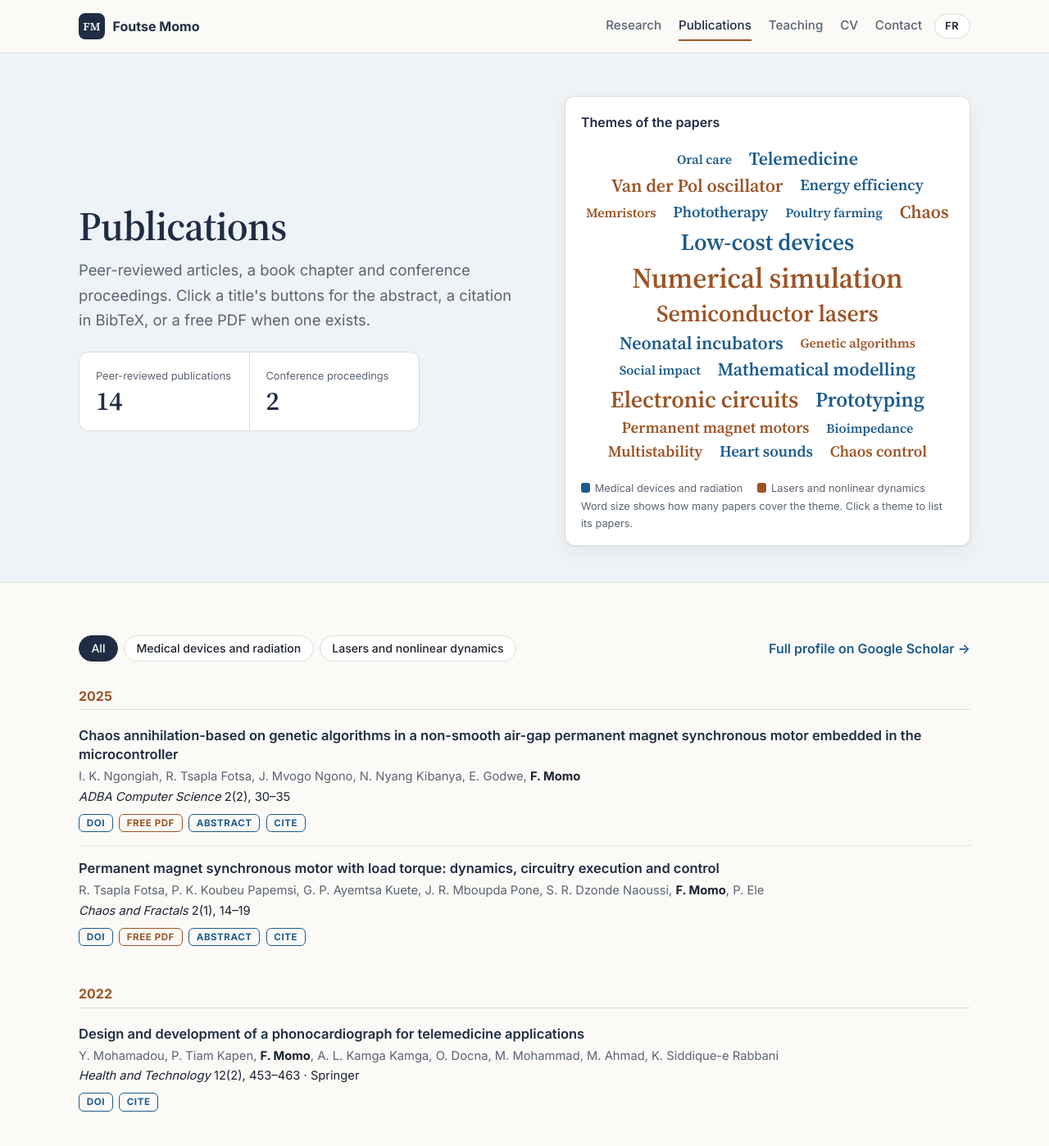
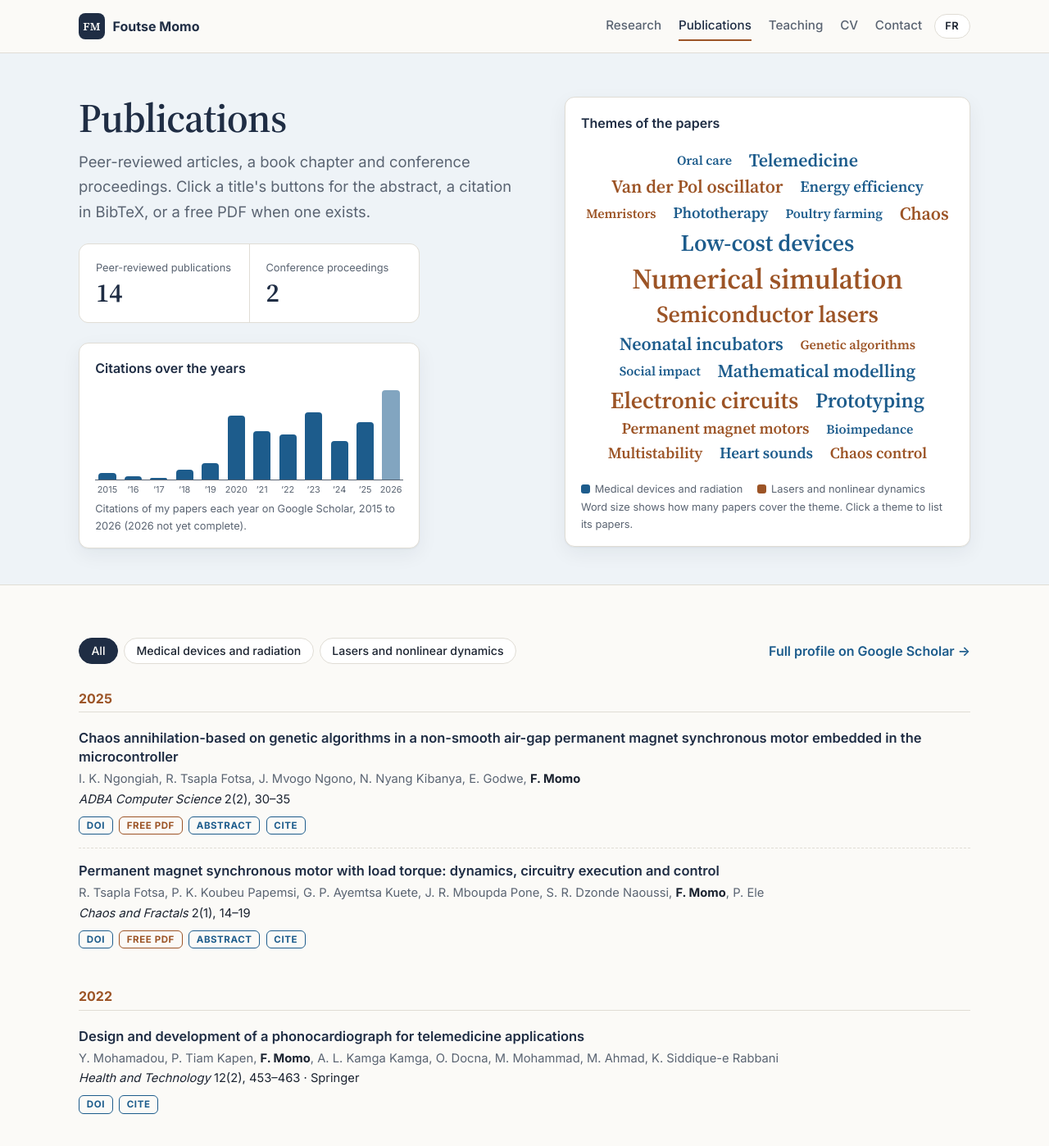
Before and after one commit to Foutse/meme-personal-website, a Jekyll site: the page built from publications/index.html, in a window 1280 px wide and 1400 px high. Shown: the whole window at 82% size. Built offline with Jekyll 4.4.1, drawn with Linux system fonts in a browser that asks for light colours.

Commit message:
Bring back the citations chart without numbers; one panel open per paper
- Publications: trend chart of citations per year under the counts,
  bars only (no axis values, labels, tooltip or table).
- Opening Abstract closes Cite (and vice versa) for the same paper.

Co-Authored-By: Claude Opus 5.5 <noreply@anthropic.com>

```diff
--- a/_data/i18n.yml
+++ b/_data/i18n.yml
@@ -25,14 +25,14 @@ en:
   paper: Paper
   publications: Publications
   pubs_intro: "Peer-reviewed articles, a book chapter and conference proceedings. Click a title's buttons for the abstract, a citation in BibTeX, or a free PDF when one exists."
-  cites_title: Citations per year
+  cites_title: Citations over the years
   focus_title: Themes of the papers
   focus_note: "Word size shows how many papers cover the theme. Click a theme to list its papers."
   focus_showing: "%n on “%t”"
   paper_one: paper
   paper_many: papers
   show_all: Show all
-  cites_caption: "Citations per year on Google Scholar, %s. %y is a partial year."
+  cites_caption: "Citations of my papers each year on Google Scholar, %f to %y (%y not yet complete)."
   cites_table: Show as a table
   year: Year
   all: All
@@ -102,14 +102,14 @@ fr:
   paper: Article
   publications: Publications
   pubs_intro: "Articles à comité de lecture, un chapitre d'ouvrage et des actes de conférence. Les boutons sous chaque titre donnent le résumé, la référence en BibTeX, ou un PDF gratuit lorsqu'il existe."
-  cites_title: Citations par année
+  cites_title: Citations au fil des années
   focus_title: Thèmes des publications
   focus_note: "La taille d'un mot indique le nombre d'articles qui traitent du thème. Cliquez sur un thème pour afficher ses articles."
   focus_showing: "%n sur « %t »"
   paper_one: article
   paper_many: articles
   show_all: Tout afficher
-  cites_caption: "Citations par année sur Google Scholar, %s. L'année %y est incomplète."
+  cites_caption: "Citations de mes articles chaque année sur Google Scholar, de %f à %y (%y encore incomplète)."
   cites_table: Afficher sous forme de tableau
   year: Année
   all: Toutes
--- a/_includes/cites-chart.html
+++ b/_includes/cites-chart.html
@@ -1,33 +1,21 @@
+{%- comment -%} Citations per year as bars, without numbers: shows the trend only. {%- endcomment -%}
 {%- assign L = include.lang -%}
 {%- assign t = site.data.i18n[L] -%}
 {%- assign data = site.data.citations_by_year -%}
 {%- assign max = 0 -%}{%- for d in data -%}{%- if d.n > max -%}{%- assign max = d.n -%}{%- endif -%}{%- endfor -%}
-{%- assign top = max | divided_by: 10 | plus: 1 | times: 10 -%}
-{%- assign last = data | last -%}
-<figure class="chart">
+{%- assign first = data | first -%}{%- assign last = data | last -%}
+{%- capture caption -%}{{ t.cites_caption | replace: "%f", first.year | replace: "%y", last.year }}{%- endcapture -%}
+<figure class="chart trend" role="img" aria-label="{{ t.cites_title }}. {{ caption }}">
   <figcaption class="chart-title">{{ t.cites_title }}</figcaption>
-  <div class="bars" style="--top: {{ top }}">
-    <div class="gridlines" aria-hidden="true">
-      {%- assign step = top | divided_by: 3 -%}
-      {%- for i in (1..3) -%}{%- assign v = step | times: i -%}<span style="--v: {{ v }}">{{ v }}</span>{%- endfor -%}
-    </div>
+  <div class="bars" style="--top: {{ max }}" aria-hidden="true">
     <div class="plot">
       {%- for d in data -%}
-      {%- capture label -%}{{ d.year }}: {{ d.n }} {% if d.n == 1 %}{{ t.citation }}{% else %}{{ t.citations }}{% endif %}{%- endcapture -%}
       <div class="col">
-        <span class="bar{% if d.year == last.year %} partial{% endif %}" style="--n: {{ d.n }}; --i: {{ forloop.index0 }}" tabindex="0" role="img" aria-label="{{ label }}" data-label="{{ label }}">
-          {%- if d.n == max or d.year == last.year -%}<span class="val">{{ d.n }}</span>{%- endif -%}
-        </span>
+        <span class="bar{% if d.year == last.year %} partial{% endif %}" style="--n: {{ d.n }}; --i: {{ forloop.index0 }}"></span>
         <span class="yr">{% assign y = d.year | append: "" %}{% if forloop.first or forloop.last or d.year == 2020 %}{{ y }}{% else %}{{ y | slice: 2, 2 | prepend: "’" }}{% endif %}</span>
       </div>
       {%- endfor -%}
     </div>
-    <div class="tip" hidden></div>
   </div>
-  <p class="chart-note">{{ t.cites_caption | replace: "%s", site.data.profile.metrics.updated[L] | replace: "%y", last.year }}</p>
-  <details class="chart-table">
-    <summary>{{ t.cites_table }}</summary>
-    <table><thead><tr><th>{{ t.year }}</th><th>{{ t.citations }}</th></tr></thead>
-      <tbody>{% for d in data %}<tr><td>{{ d.year }}</td><td>{{ d.n }}</td></tr>{% endfor %}</tbody></table>
-  </details>
+  <p class="chart-note">{{ caption }}</p>
 </figure>
--- a/_layouts/publications.html
+++ b/_layouts/publications.html
@@ -15,6 +15,7 @@ layout: base
         <div><dt>{{ t.stats.pubs }}</dt><dd>{{ peer | size }}</dd></div>
         <div><dt>{{ t.stats.procs }}</dt><dd>{{ procs | size }}</dd></div>
       </dl>
+      {% include cites-chart.html lang=L %}
     </div>
     {% include focus-cloud.html lang=L %}
   </div>
--- a/assets/css/style.css
+++ b/assets/css/style.css
@@ -283,6 +283,8 @@ p { margin: 0 0 .9rem; }
   font-size: .78rem; font-weight: 600; padding: .2rem .5rem; border-radius: 6px; white-space: nowrap; pointer-events: none;
 }
 .chart-note { font-size: .8rem; color: var(--muted); margin: 0; }
+.trend { margin-top: 1.5rem; max-width: 26rem; }
+.trend .bars { height: 110px; margin: .6rem 0 1.5rem; }
 
 /* Word cloud of paper themes */
 .cloud { list-style: none; margin: 0 0 1rem; padding: .25rem 0; display: flex; flex-wrap: wrap; justify-content: center; align-items: center; gap: .15rem .7rem; }
--- a/assets/js/site.js
+++ b/assets/js/site.js
@@ -24,6 +24,10 @@
     b.addEventListener('click', function () {
       var panel = document.getElementById(b.getAttribute('aria-controls'));
       var open = b.getAttribute('aria-expanded') !== 'true';
+      if (open) each(b.parentNode.querySelectorAll('button[aria-expanded="true"]'), function (o) {
+        o.setAttribute('aria-expanded', 'false');
+        document.getElementById(o.getAttribute('aria-controls')).hidden = true;
+      });
       b.setAttribute('aria-expanded', open);
       panel.hidden = !open;
     });
@@ -103,6 +107,7 @@
   // Chart tooltips (bars carry data-label).
   each(document.querySelectorAll('.bars'), function (chart) {
     var tip = chart.querySelector('.tip');
+    if (!tip) return;
     var bars = chart.querySelectorAll('.bar');
     var show = function (bar) {
       each(bars, function (x) { x.classList.toggle('dim', x !== bar); });
```
Also changed, not shown: README.md.
